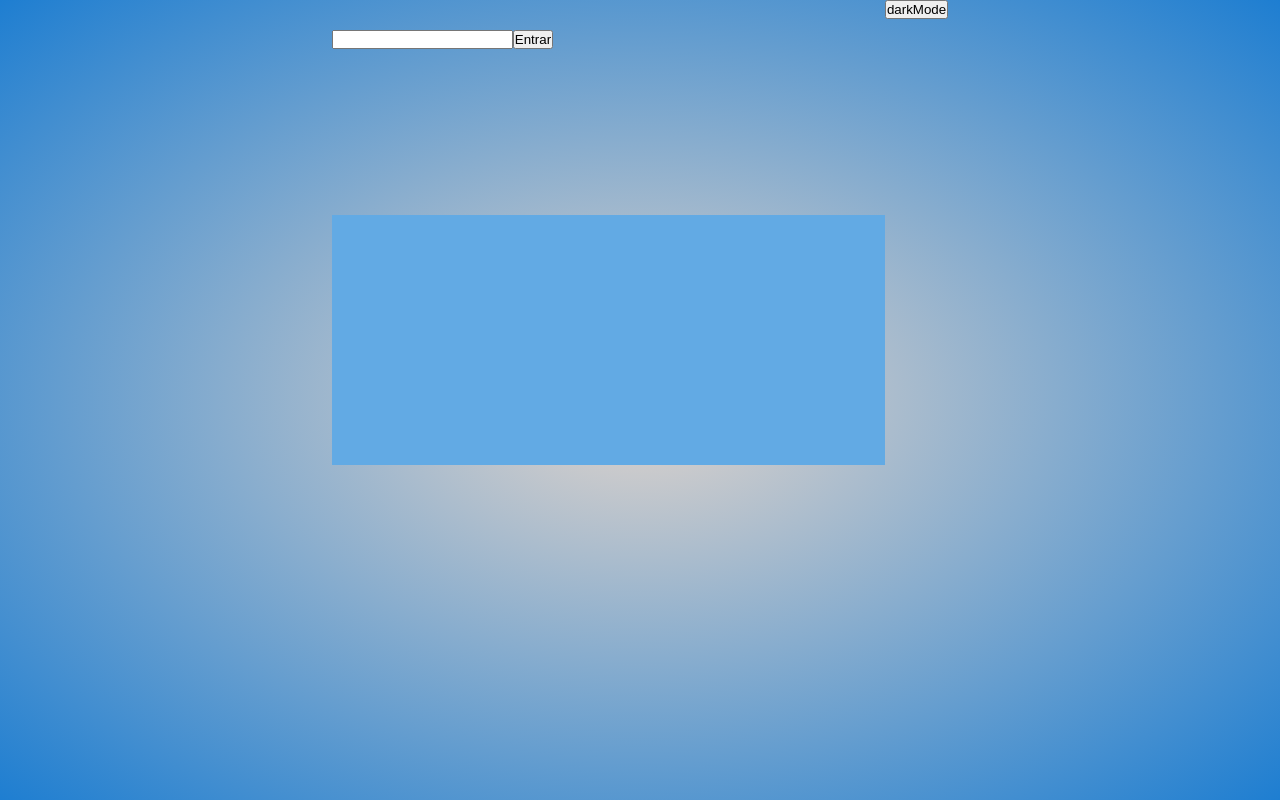
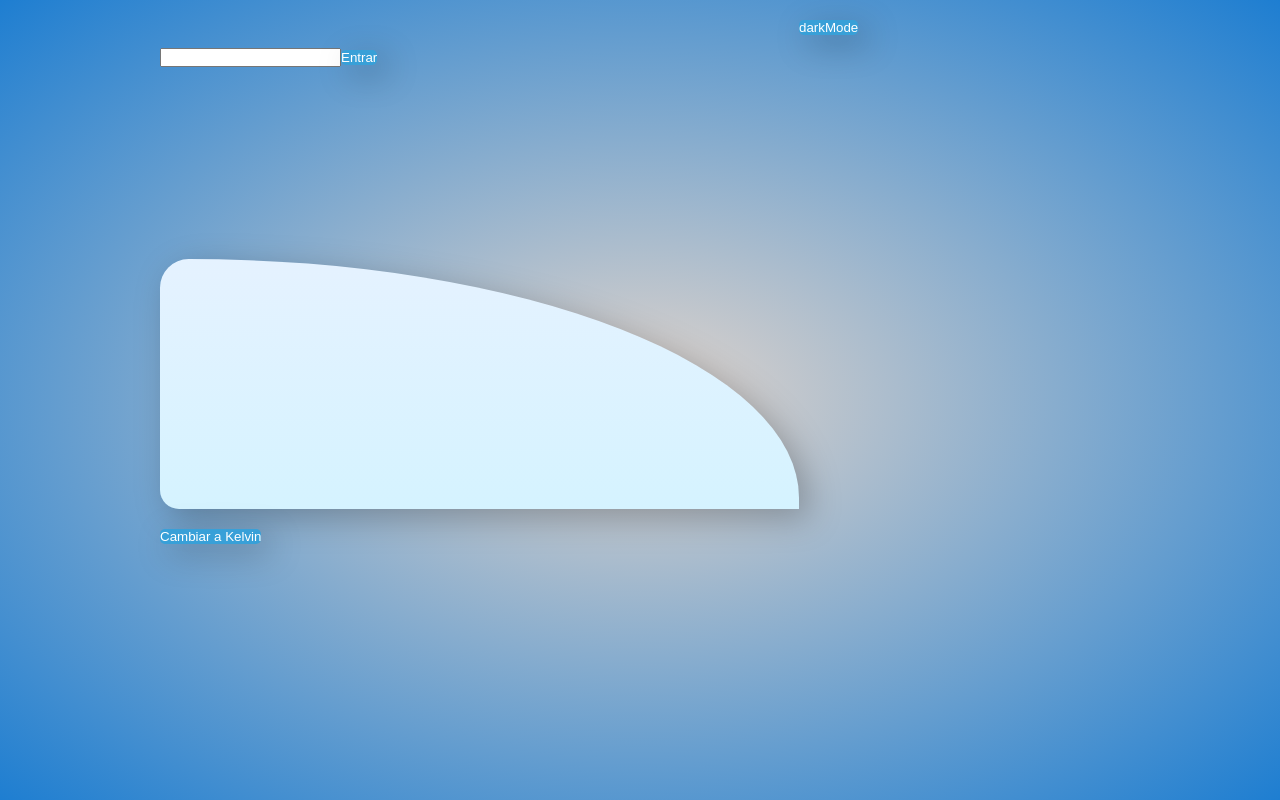
Before and after one commit to gerardoAcosta1/GalletaFortuna, a React (Vite) app: page / in a window 1280 px wide. Built offline with nearby package versions, Linux system fonts and the light colour scheme; no server answers.

Commit message:
nada mas

```diff
--- a/src/components/Clima.jsx
+++ b/src/components/Clima.jsx
@@ -23,13 +23,14 @@ const Clima = () => {
     return (
        <>
        <div className="container">
-        <h4>{clima?.name}</h4>
+
         <div className="search">
             <input type="text" />
             <button>Entrar</button>
             <div className="card">
 
             </div>
+            <button>Cambiar a Kelvin</button>
         </div>
         <div className="darkMode">
             <button>darkMode</button>
--- a/src/index.css
+++ b/src/index.css
@@ -11,16 +11,42 @@ html, body{
 }
 .container{
     display: grid;
-    grid-template-columns: auto auto auto ;
+    grid-template-columns:  auto auto ;
 }
 .search{
     margin-top: 30px;
 }
-.card{
-    width: 350px;
-    height: 250px;
-    background-color: rgb(98, 170, 228);
+
+button{
+    width: auto;
+    height: auto;
+    margin-top: 20px;
+    border: none;
+    border-radius: 4.85px;
+    background: #38a0d8;
+    color: white;
+    filter: drop-shadow(0.6rem 0.6rem 1rem rgba(0,0,0,0.25));
+    transition: 0.2s;
+    font-weight:12px;
+
+}
+
+button:hover{
+    background: #1483be;
+    cursor: pointer;
+}
+.card {
+    width: 400px;
+    height: 180px;
+    padding: 10px;
+    background: linear-gradient(#e5f2ff, #d5f3ff);
+    border-radius: 4.85px;
+    offset: 0px 4.85;
+    filter: drop-shadow(0.6rem 0.6rem 1rem rgba(0,0,0,0.25));
+    border-radius: 30px 100% 0 20px;
+    grid-template-columns: repeat(3, 1fr);
     margin-top: 30%;
+
 }
 @media (min-width: 1200px) {
     .card{
@@ -29,6 +55,7 @@ html, body{
     }
     .search{
         width: auto;
+        margin-left: 10rem;
     }
 }
 @media (min-width: 768px) and (max-width: 1199px) {
@@ -38,15 +65,18 @@ html, body{
     }
     .search{
         width: auto;
+        margin-left: 5rem;
+
     }
 }
 @media (max-width: 767px) {
     .card{
-        width: auto;
+        width: 400px;
         height: 250px;
     }
     .search{
         width: auto;
+        margin-left: 1rem;
     }
 }
 @media (max-width: 480px) {
@@ -56,8 +86,6 @@ html, body{
     }
     .search{
         width: auto;
-    }
-    h4{
-        width: 1rem;
+        margin-left: 1rem;
     }
 }
```
